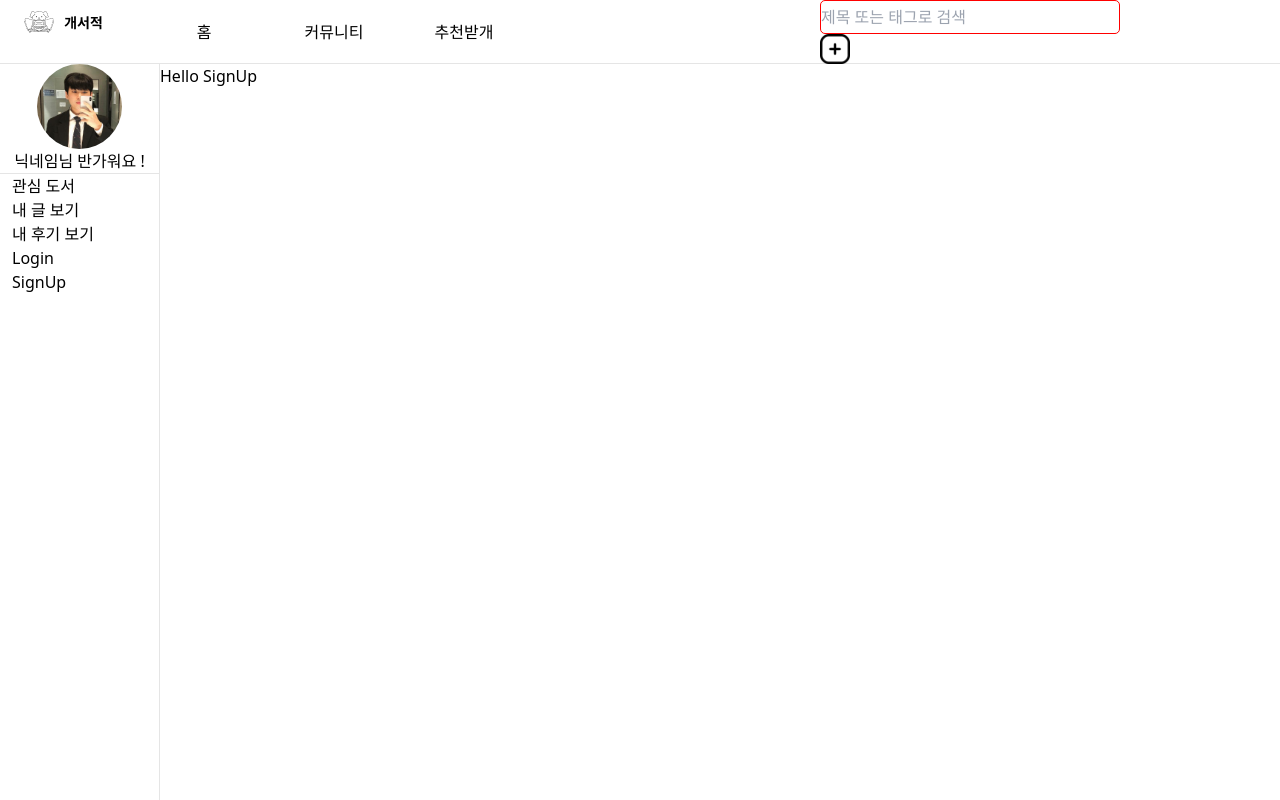
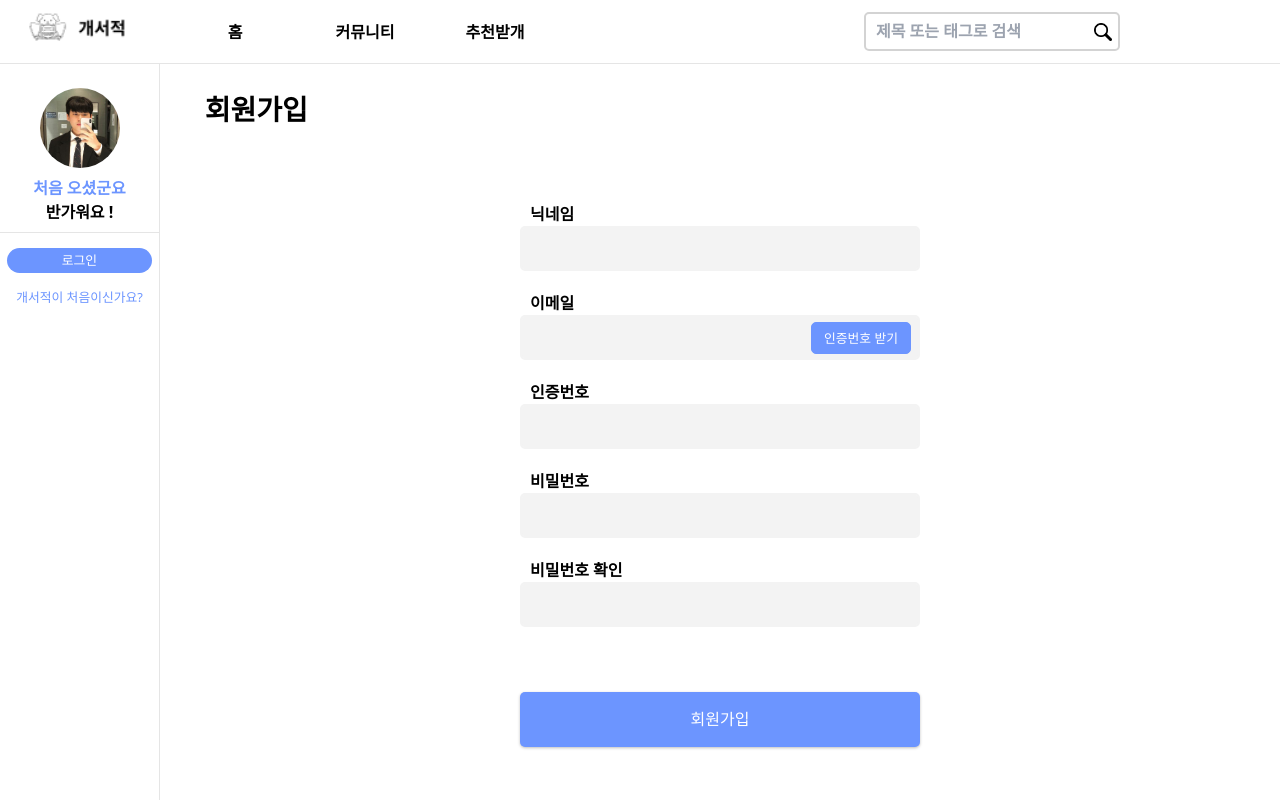
Before and after one commit to GNU-CORNER/BookkyProject_Web, a React (Create React App) app: page /signup in a window 1280 px wide. Built offline with nearby package versions, Linux system fonts and the light colour scheme.

Commit message:
Implement SignUp Page & Update SideNav

```diff
--- /dev/null
+++ b/src/components/PageHeader.js
@@ -0,0 +1,17 @@
+import styled from "styled-components";
+
+const Header = styled.p`
+  margin: 3vh auto 0 3.5vw;
+  font-size: 1.75em;
+  font-weight: bold;
+`;
+
+const PageHeader = ({ title }) => {
+  return (
+    <>
+      <Header>{title}</Header>
+    </>
+  );
+};
+
+export default PageHeader;
--- a/src/components/SearchBar.js
+++ b/src/components/SearchBar.js
@@ -3,21 +3,41 @@ import styled from "styled-components";
 function SearchBar() {
   return (
     <SearchBarContainer>
-      <TextField type="text" placeholder="제목 또는 태그로 검색" />
-      <img src={require("../assets/plus.png")} width="30px" />
+      <TextField>
+        <input type="text" placeholder="제목 또는 태그로 검색" />
+      </TextField>
+      <img src={require("../assets/icon-magnify.png")} />
     </SearchBarContainer>
   );
 }
 
 const SearchBarContainer = styled.div`
-  line-height: 32px;
+  position: relative;
+  line-height: 35px;
   margin: auto 160px auto auto;
+
+  img {
+    position: absolute;
+    top: 11px;
+    right: 8px;
+    width: 18px;
+  }
 `;
 
-const TextField = styled.input`
-  border: 1px solid red;
-  border-radius: 5px;
-  width: 300px;
+const TextField = styled.div`
+  position: relative;
+
+  input {
+    width: 20vw;
+    padding-left: 10px;
+    border: 2px solid #d3d3d3;
+    border-radius: 5px;
+    outline-color: #6c95ff;
+
+    :focus {
+      border: 2.5px solid #6c95ff;
+    }
+  }
 `;
 
 export default SearchBar;
--- a/src/components/SideNav.js
+++ b/src/components/SideNav.js
@@ -3,21 +3,37 @@ import styled from "styled-components";
 import { Link } from "react-router-dom";
 import Profile from "../routes/Profile";
 
+const Token = "";
+
 function SideNav() {
+  //사용자가 로그인 안했을 때, 했을 때
+  if (!Token) {
     return (
       <>
         <SideNavContainer>
           <Profile />
-        <StyledLink to="/Interests">관심 도서</StyledLink>
-        <StyledLink to="/Comunnity">내 글 보기</StyledLink>
-        <StyledLink to="/MyInfo">내 후기 보기</StyledLink>
-        <StyledLink to="/Login">Login</StyledLink>
-        <StyledLink to="/SignUp">SignUp</StyledLink>
+          <StyledLink to="hello" className="LoginBtn">
+            로그인
+          </StyledLink>
+          <StyledLink to="/signup" className="SignUpBtn">
+            개서적이 처음이신가요?
+          </StyledLink>
+        </SideNavContainer>
+      </>
+    );
+  } else {
+    return (
+      <>
+        <SideNavContainer>
+          <Profile />
+          <StyledLink to="/interests">관심 도서</StyledLink>
+          <StyledLink to="/comunnity">내 글 보기</StyledLink>
+          <StyledLink to="/myinfo">내 후기 보기</StyledLink>
         </SideNavContainer>
       </>
     );
   }
-
+}
 ///////// Styled-components /////////
 const SideNavContainer = styled.div`
   position: fixed;
@@ -28,12 +44,28 @@ const SideNavContainer = styled.div`
   margin-top: 64px;
   border-right: 1px solid #e5e5e5;
   background-color: #ffffff;
+
+  .LoginBtn {
+    margin: 15px auto 15px auto;
+    width: 145px;
+    line-height: 25px;
+    color: white;
+    border-radius: 20px;
+    background-color: #6c95ff;
+    text-align: center;
+    font-size: 0.8em;
+  }
+
+  .SignUpBtn {
+    color: #6c95ff;
+    margin: 0 auto;
+    font-size: 0.8em;
+  }
 `;
 
 const StyledLink = styled(Link)`
   text-decoration: none;
   color: black;
-  margin-left: 12px;
 `;
 
 export default SideNav;
--- a/src/components/TopNav.js
+++ b/src/components/TopNav.js
@@ -71,11 +71,7 @@ function TopNav() {
   return (
     <TopNavContainer>
       <StyledLink to="/">
-        <img
-          className="TopNavLogo"
-          src={require("../assets/Group_379.png")}
-          alt=""
-        />
+        <img src={require("../assets/Group_379.png")} alt="" />
       </StyledLink>
 
       <div className="dropdown">
@@ -127,6 +123,7 @@ const TopNavContainer = styled.div`
   width: 100%;
   height: 64px;
   border-bottom: 1px solid #e5e5e5;
+  font-weight: bold;
 
   .dropdown {
     position: relative;
@@ -175,9 +172,9 @@ const TopNavContainer = styled.div`
 
 const StyledLink = styled(Link)`
   border-bottom: ${(props) => props.borderbottom};
-  .TopNavLogo {
-    width: 100%;
-    line-height: 64px;
+
+  img {
+    width: 170px;
   }
 `;
 
--- /dev/null
+++ b/src/routes/Error.js
@@ -0,0 +1,9 @@
+function Error() {
+  return (
+    <>
+      <div>Hello Error</div>
+    </>
+  );
+}
+
+export default Error;
--- a/src/routes/Home.js
+++ b/src/routes/Home.js
@@ -31,7 +31,7 @@ const HomeContainer = styled.div`
 const MainHeader = styled.div`
   position: relative;
   border-radius: 0 0 20px 20px;
-  height: 20vh;
+  height: 25vh;
   background-color: #6c95ff;
 `;
 
--- a/src/routes/Login.js
+++ /dev/null
@@ -1,9 +0,0 @@
-function Login() {
-  return (
-    <>
-      <div>Hello Login</div>
-    </>
-  );
-}
-
-export default Login;
--- a/src/routes/Profile.js
+++ b/src/routes/Profile.js
@@ -1,6 +1,19 @@
 import styled from "styled-components";
 
+const Token = "";
+
 function Profile() {
+  if (!Token) {
+    return (
+      <ProfileContainer>
+        <StyledImg src={require("../assets/profiletest.jpg")} />
+        <h3>
+          <span>처음 오셨군요</span>
+          <br /> 반가워요 !
+        </h3>
+      </ProfileContainer>
+    );
+  } else {
     return (
       <ProfileContainer>
         <StyledImg src={require("../assets/profiletest.jpg")} />
@@ -8,17 +21,28 @@ function Profile() {
       </ProfileContainer>
     );
   }
+}
 
 const ProfileContainer = styled.div`
+  margin-top: 3vh;
   border-bottom: 1px solid #e5e5e5;
   text-align: center;
+  font-weight: bold;
+
+  span {
+    color: #6c95ff;
+  }
+
+  h3 {
+    margin: 8px;
+  }
 `;
 
 const StyledImg = styled.img`
-  display: inline-block;
+  margin: auto;
   border-radius: 100%;
-  width: 85px;
-  height: 85px;
+  width: 80px;
+  height: 80px;
   object-fit: cover;
 `;
 
--- a/src/routes/Routes.js
+++ b/src/routes/Routes.js
@@ -3,7 +3,7 @@ import { Route, Routes } from "react-router-dom";
 import Home from "./Home";
 import Comunnity from "./Comunnity";
 import Recommend from "./Recommend";
-import Login from "./Login";
+import Error from "./Error";
 import Interests from "./Interests";
 import SignUp from "./SignUp";
 import MyInfo from "./MyInfo";
@@ -21,7 +21,6 @@ function BookkyRoutes() {
         <Route exact path="/" element={<Home />} />
         <Route path="/comunnity" element={<Comunnity />} />
         <Route path="/recommend" element={<Recommend />} />
-        <Route path="/login" element={<Login />} />
         <Route path="/interests" element={<Interests />} />
         <Route path="/signup" element={<SignUp />} />
         <Route path="/myinfo" element={<MyInfo />} />
@@ -31,6 +30,8 @@ function BookkyRoutes() {
 
         <Route path="/detective" element={<Detective />} />
         <Route path="/guide" element={<Guide />} />
+
+        <Route path="/error" element={<Error />} />
       </Routes>
     </RoutesContainer>
   );
--- a/src/routes/SignUp.js
+++ b/src/routes/SignUp.js
@@ -1,9 +1,135 @@
+import { useState } from "react";
+import styled from "styled-components";
+import PageHeader from "../components/PageHeader";
+
 function SignUp() {
+  const [nickName, setNickName] = useState("");
+  const [email, setEmail] = useState("");
+  const [password, setPassword] = useState("");
+  const [passwordConfirm, setPasswordConfirm] = useState("");
+
+  const [verifiNumber, setVerifiNumber] = useState("");
+
   return (
     <>
-      <div>Hello SignUp</div>
+      <SignUpContainer>
+        <PageHeader title="회원가입" />
+        <InputArea>
+          <p>닉네임</p>
+          <input
+            type="text"
+            value={nickName}
+            onChange={(e) => {
+              setNickName(e.target.value);
+            }}
+          />
+          <p>이메일</p>
+          <EmailVerifiArea>
+            <input
+              type="email"
+              value={email}
+              onChange={(e) => {
+                setEmail(e.target.value);
+              }}
+            />
+            <button onClick={() => alert("인증번호가 전송되었습니다")}>
+              인증번호 받기
+            </button>
+          </EmailVerifiArea>
+          <p>인증번호</p>
+          <input
+            type="text"
+            value={verifiNumber}
+            onChange={(e) => {
+              setVerifiNumber(e.target.value);
+            }}
+          />
+          <p>비밀번호</p>
+          <input
+            type="password"
+            value={password}
+            onChange={(e) => {
+              setPassword(e.target.value);
+            }}
+          />
+          <p>비밀번호 확인</p>
+          <input
+            type="password"
+            value={passwordConfirm}
+            onChange={(e) => {
+              setPasswordConfirm(e.target.value);
+            }}
+          />
+          <SignUpBtn onClick={() => console.log(nickName)}>회원가입</SignUpBtn>
+        </InputArea>
+      </SignUpContainer>
     </>
   );
 }
 
+const SignUpContainer = styled.div`
+  width: calc(100vw - 160px);
+  height: 85vh;
+  /* border: 1px solid red; */
+`;
+
+const InputArea = styled.div`
+  margin: auto;
+  min-width: 400px;
+  width: 25vw;
+  margin-top: 9vh;
+  /* border: 1px solid blue; */
+
+  p {
+    font-weight: bold;
+    padding-left: 10px;
+  }
+  input {
+    width: 100%;
+    height: 45px;
+    margin-bottom: 20px;
+    padding: 0 10px;
+    background-color: #f3f3f3;
+    border: 2px solid #f3f3f3;
+    border-radius: 5px;
+    outline-color: #6c95ff;
+
+    :focus {
+      border: 3px solid #6c95ff;
+    }
+  }
+`;
+
+const SignUpBtn = styled.div`
+  width: 100%;
+  line-height: 55px;
+  text-align: center;
+  margin-top: 45px;
+  background-color: #6c95ff;
+  border-radius: 5px;
+  color: white;
+  box-shadow: 0 1px 3px rgba(0, 0, 0, 0.25);
+  transition: all 0.3s cubic-bezier(0.25, 0.8, 0.25, 1);
+
+  :hover {
+    box-shadow: 0 5px 7px rgba(0, 0, 0, 0.25);
+  }
+`;
+
+const EmailVerifiArea = styled.div`
+  position: relative;
+
+  button {
+    font-size: 0.8em;
+    position: absolute;
+    width: 100px;
+    line-height: 30px;
+    top: 6.5px;
+    right: 9px;
+    color: white;
+    background-color: #6c95ff;
+    border: 1px solid #6c95ff;
+    border-radius: 5px;
+  }
+`;
 export default SignUp;
```
Also changed, not shown: src/assets/icon-magnify.png (added). Lines whose indentation alone changed are shown as unchanged.
